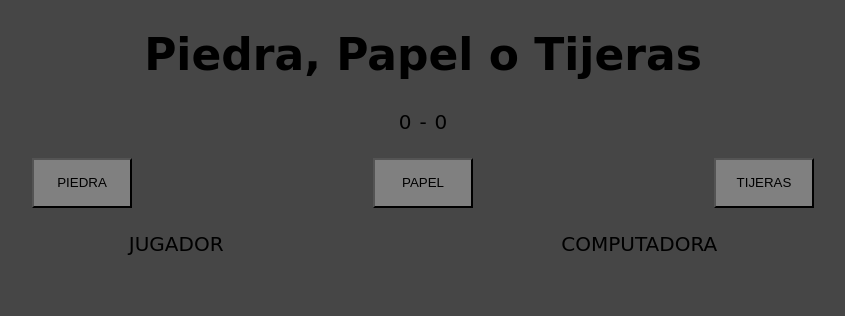
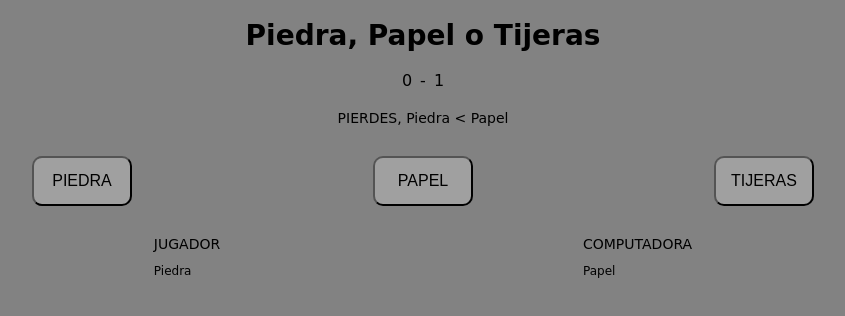
Before and after one commit to oddmushroom/oddin-rock-paper-scissors, a plain HTML site: page index.html in a window 1280 px wide. Both pictures are taken after a click on the button "PIEDRA". Shown: the whole page, without its empty margins (217-1062 px from the left). Drawn offline with Linux system fonts and the light colour scheme; a web font is replaced by a local one.

Commit message:
made main game function and small touches to css and html code

```diff
--- a/drip.css
+++ b/drip.css
@@ -3,53 +3,56 @@
 html {
     font-family: 'Unbounded', cursive;
     font-size: 62.5%;
-    background-color: rgb(70, 70, 70);
+    background-color: rgb(130, 130, 130);
 }
 
 .encabezado {
     text-align: center;
-    font-size: 2.2rem;
+    font-size: 1.4rem;
 }
 
 .puntuaciones {
     display: flex;
     justify-content: center;
-    font-size: 2rem;
+    font-size: 1.6rem;
 }
 
 .mensaje {
-    font-size: 2rem;
+    font-size: 1.4rem;
     text-align: center;
-    margin: 1.6rem 0rem 1.6rem 0rem;
+    margin: 2rem 0rem 2rem 0rem;
 }
 
 .elecciones {
     display: flex;
     justify-content: space-evenly;
-    margin: 2.4rem 0rem 2.4rem 0rem;
+    margin: 3rem 0rem 3rem 0rem;
 }
 
 button {
     width: 10rem;
     height: 5rem;
-    background-color: grey;
-}
+    border-style: solid .3rem;
+    border-radius: 1rem;
+    font-size: 1.6rem;
+    background-color: rgb(160, 160, 160);
+  }
 
 button:hover {
-    background-color: rgb(255, 220, 110);
+    background-color: rgb(255, 255, 160);
+    cursor: pointer;
 }
 
 .tablero {
     display: flex;
     justify-content: space-evenly;
-
 }
 
-.tablero-mitad {
-    display: flex;
-    flex-direction: column;
+.eleccion-jugador, .eleccion-computadora {
+    font-size: 1.2rem;
+    justify-content: space-evenly;
 }
 
 .encabezado-abajo {
-    font-size: 2rem;
+    font-size: 1.4rem;
 }
--- a/index.html
+++ b/index.html
@@ -21,14 +21,14 @@
         <div class="mensaje"></div>
 
         <div class="elecciones">
-            <div class="bot">
-                <button class="boton" type="button" data-afsa="Piedra">PIEDRA</button>
+            <div class="bot" data-afsa="Piedra">
+                <button class="boton" type="button">PIEDRA</button>
             </div>
-            <div class="bot">
-                <button class="boton" type="button" data-afsa="Papel">PAPEL</button>
+            <div class="bot" data-afsa="Papel">
+                <button class="boton" type="button">PAPEL</button>
             </div>
-            <div class="bot">
-                <button class="boton" type="button" data-afsa="Tijeras">TIJERAS</button>
+            <div class="bot" data-afsa="Tijeras">
+                <button class="boton" type="button">TIJERAS</button>
             </div>
         </div>
 
@@ -42,6 +42,6 @@
                 <div class="eleccion-computadora"></div>
             </div>
         </div>
+        <script src="js.js"></script>
     </body>
-    <script src="js.js"></script>
 </html>
--- a/js.js
+++ b/js.js
@@ -6,10 +6,11 @@ const puntajeComputadora = document.querySelector('.puntuacion-computadora');
 const eleccionJugador = document.querySelector('.eleccion-jugador');
 const eleccionComputadora = document.querySelector('.eleccion-computadora');
 
-botones.forEach((boton) => boton.AddEventListener('click', () => {
-    if (rondaComputadora >= 5 || rondaJugador >=5){
-    return;}
-jugar(boton.data.afsa);
+botones.forEach((boton) => boton.addEventListener('click', () => {
+    if(rondaJugador >= 5 || rondaComputadora >= 5) {
+        return;
+    }
+    jugar(boton.dataset.afsa);
 }));
 
 function nroAleatorio(n){
@@ -62,3 +63,27 @@ function crearParagrafo(texto) {
     p.textContent = texto;
     return p;
 }
+
+function jugar(jugadorElec) {
+    let jugadorSeleccion = jugadorElec;
+    let computadoraSeleccion = obtEleccionComputadora();
+    let rondaResultado = jugarRonda(jugadorSeleccion, computadoraSeleccion);
+
+    if (rondaResultado.search('GANAS') > -1) {
+        rondaJugador++;
+    } else if (rondaResultado.search('PIERDES') > -1) {
+        rondaComputadora++;
+    }
+
+puntajeJugador.textContent = rondaJugador;
+puntajeComputadora.textContent = rondaComputadora;
+mensaje.textContent = rondaResultado;
+eleccionJugador.appendChild(crearParagrafo(jugadorSeleccion));
+eleccionComputadora.appendChild(crearParagrafo(computadoraSeleccion));
+
+if (rondaJugador >= 5 && rondaComputadora < 5) {
+    mensaje.textContent = 'GANASTE!';
+}   else if (rondaComputadora >= 5) {
+    mensaje.textContent = 'PERDISTE MALASO!';
+}
+}
```
